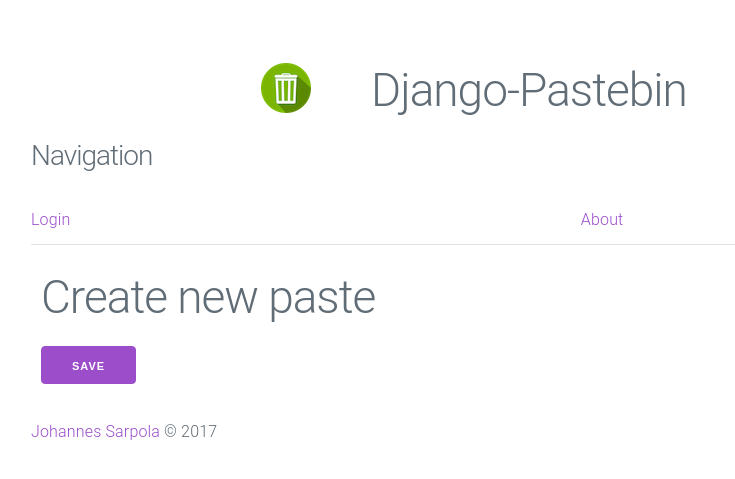
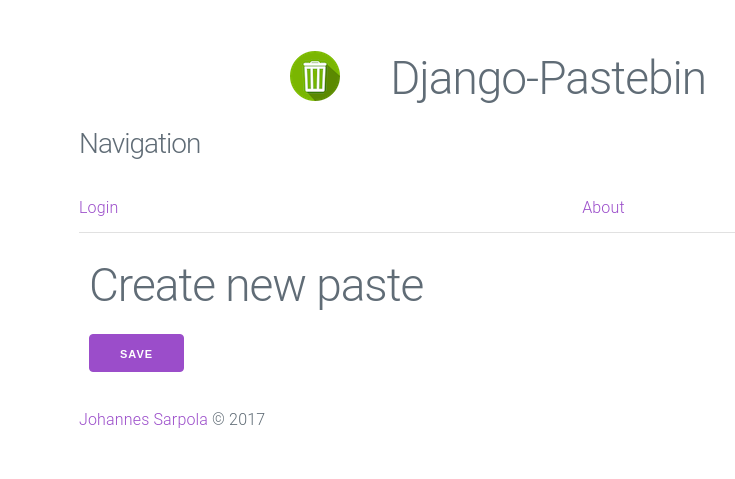
Before and after one commit to johannessarpola/django-pastebin, a Django app: page /pastebin/new in a window 1280 px wide. Shown: the top 479 px of the page, without its empty margins (59-794 px from the left). Run offline with Django 3.2, Linux system fonts and the light colour scheme; parts of the project's set-up code (start-up, migrations or seed data) failed here and were passed over.

Commit message:
made edit profile view unigied and made body 80% with m:0 a

```diff
--- a/pastebin/static/pastebin/css/pastebin.css
+++ b/pastebin/static/pastebin/css/pastebin.css
@@ -7,3 +7,7 @@
  .brand {
 
  }
+body {
+    max-width:80%;
+    margin: 0 auto;
+}
--- a/pastebin/templates/pastebin/edit_profile.html
+++ b/pastebin/templates/pastebin/edit_profile.html
@@ -1,5 +1,10 @@
 {% extends "pastebin/base.html" %}
 {% block content %}
+    <div class="row">
+        <div class="column column-30">
+            <h2> You can edit your information here </h2>
+        </div>
+        <div class="column column-60">
             <form method="POST">
                 {% csrf_token %}
                 {% for form in forms %}
@@ -9,5 +14,6 @@
                     Save
                 </button>
             </form>
+        </div>
 
 {% endblock %}
```
Lines whose indentation alone changed are shown as unchanged.
